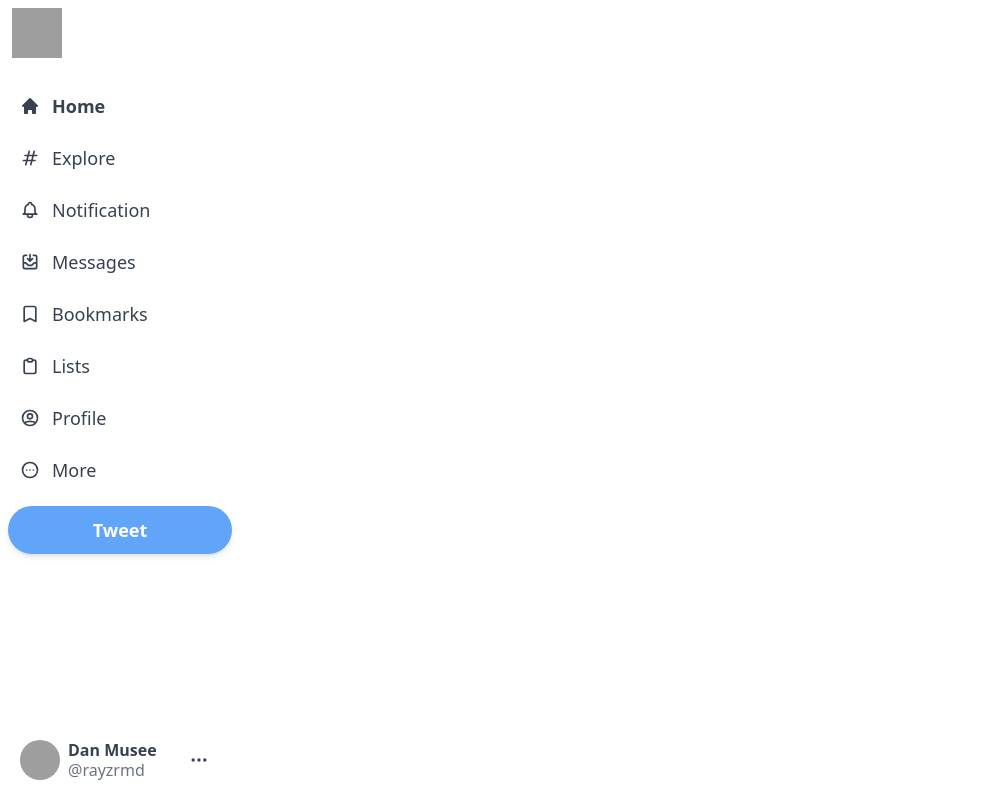
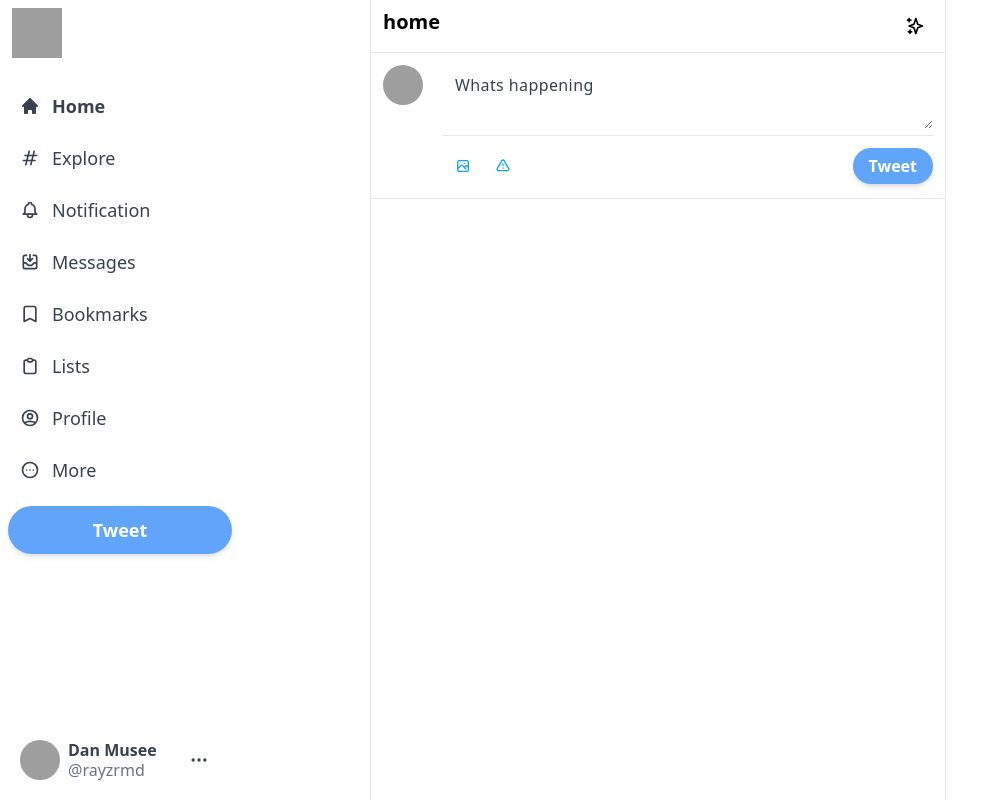
Before and after one commit to danmusee1/twitter-4.0v, a Next.js app: page / in a window 1280 px wide. Shown: the whole page, without its empty margins (0-1001 px from the left). Built offline with nearby package versions, Linux system fonts and the light colour scheme; grey boxes are pictures that could not be loaded.

Commit message:
add input section of feed

```diff
--- a/components/Feed.js
+++ b/components/Feed.js
@@ -1,4 +1,5 @@
 import {SparklesIcon} from "@heroicons/react/outline"
+import Input from '../components/Input';
 
 export default function Feed() {
   return (
@@ -9,7 +10,8 @@ export default function Feed() {
         <SparklesIcon className="h-5"/>
       </div>
     </div>
+    <Input/>
+    </div>
 
-    </div>
   )
 }
--- /dev/null
+++ b/components/Input.js
@@ -0,0 +1,25 @@
+import { ExclamationIcon, PhotographIcon } from '@heroicons/react/outline'
+import React from 'react'
+
+export default function Input() {
+  return (
+    <div className="flex border-b border-gray-200 p-3 space-x-3 ">
+       <img  className='h-10 w-10 rounded-full xl:mr-2 cursor-pointer hover:brightness-95'
+        src='https://imgs.search.brave.com/sQF-4cufXFk2wnJpcrER7MdgLKPTHL-oTdLW9AAqHHM/rs:fit:600:600:1/g:ce/aHR0cHM6Ly8xLmJw/LmJsb2dzcG90LmNv/bS8tQWxzcTlCbnY2/N2svVkE0T25aazEz/Q0kvQUFBQUFBQUFE/dWcvV2FDb25VUlVn/OE0vczE2MDAvUm91/bmQlMkJQcm9maWxl/JTJCUGljLnBuZw'
+         alt="user-img"
+         />
+         <div className="w-full divide-y divide-gray-200">
+            <div className="">
+                <textarea className='w-full border-none focus:ring-0 placeholder-gray-700 tracking-wide min-h-[50px] text-gray-700 ' rows="2" placeholder='Whats happening'></textarea>
+            </div>
+            <div className="flex items-center justify-between pt-2.5">
+                <div className="flex ">
+                    <PhotographIcon className='h-10 w-10  hoverEffect text-sky-500 hover:gb-sky-100'/>
+                    <ExclamationIcon className='h-10 w-10 hoverEffect text-sky-500 hover:gb-sky-100 '/>
+                </div>
+                <button className='bg-blue-400 text-white px-4 py-1.5 rounded-full font-bold shadow-md hover:brightness-95 disabled:opacity-50' >Tweet</button>
+            </div>
+         </div>
+    </div>
+  )
+}
--- a/package.json
+++ b/package.json
@@ -15,6 +15,7 @@
     "react-dom": "18.2.0"
   },
   "devDependencies": {
+    "@tailwindcss/forms": "^0.5.2",
     "autoprefixer": "^10.4.7",
     "eslint": "8.18.0",
     "eslint-config-next": "12.2.0",
--- a/pages/index.js
+++ b/pages/index.js
@@ -1,6 +1,7 @@
 import Head from 'next/head'
 import Sidebar from "../components/Sidebar";
 import 'tailwindcss/tailwind.css'
+import Feed from '../components/Feed';
 
 export default function Home() {
   return (
@@ -15,7 +16,9 @@ export default function Home() {
 {/*Sidebar*/}
 <Sidebar/>
 {/*feed*/}
+<Feed/>
 {/*widgets*/}
+
 {/*model*/}
       </main>
 
--- a/tailwind.config.js
+++ b/tailwind.config.js
@@ -11,5 +11,5 @@ module.exports = {
   variants: {
     extend: {},
   },
-  plugins: [],
+  plugins: [ require('@tailwindcss/forms')],
 }
```
